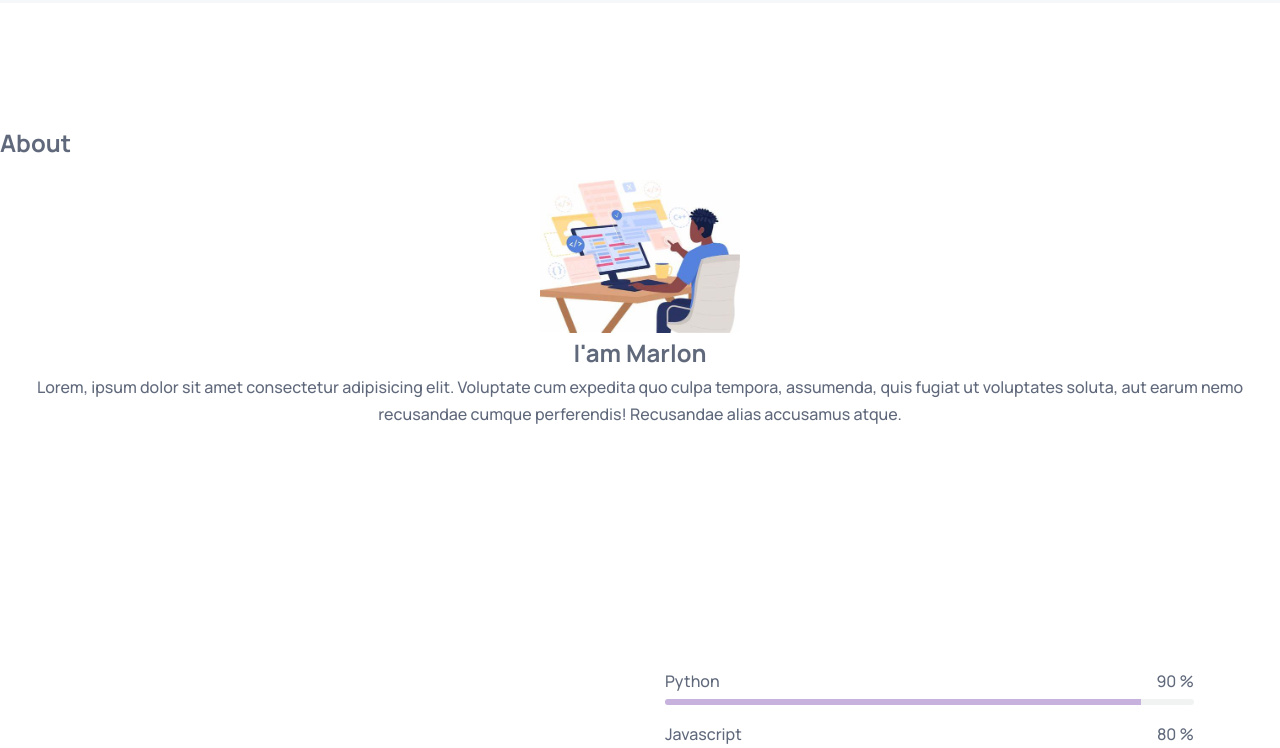
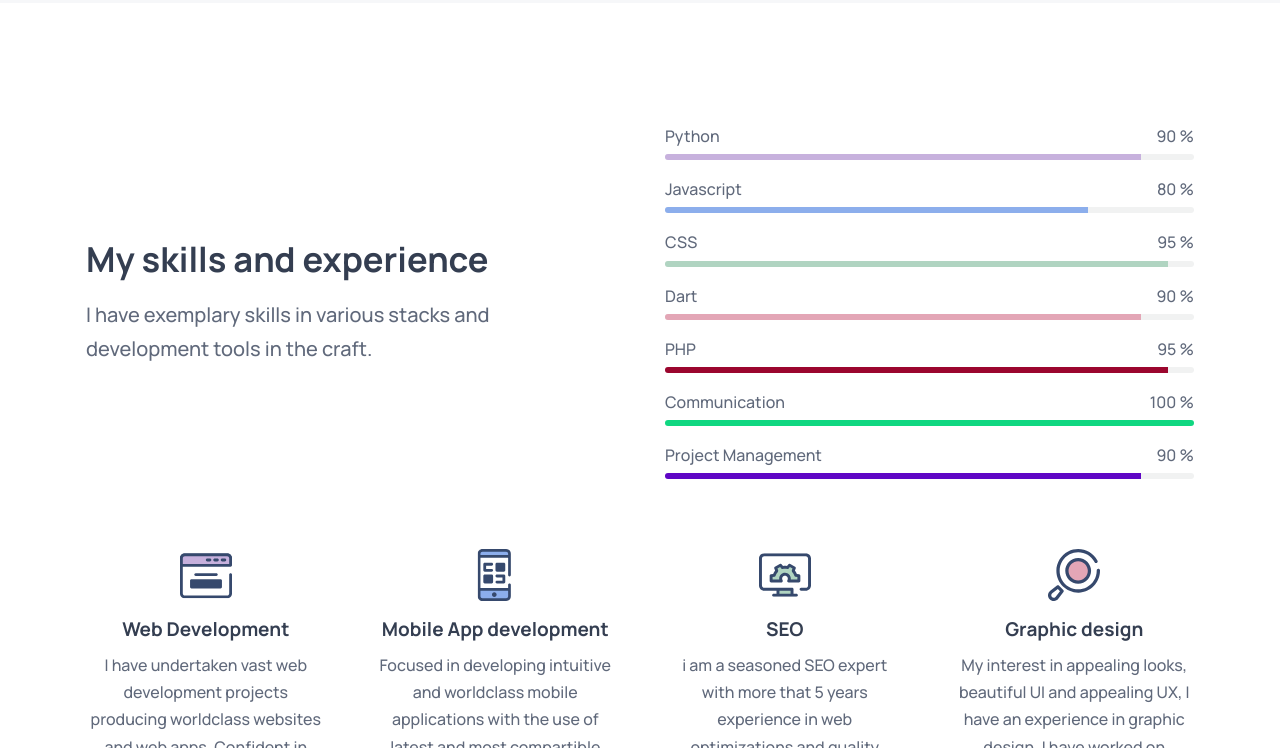
Before and after one commit to d-ogera/d-ogera.github.io, a plain HTML site: page index.html in a window 1280 px wide. Shown: the part 737-1485 px from the top of the page. Drawn offline with nearby package versions, Linux system fonts and the light colour scheme.

Commit message:
Deleted section
deleted a section element

```diff
--- a/index.html
+++ b/index.html
@@ -114,21 +114,6 @@
 
         </div>
       </section>
-
-      <section class="section about " id="about" aria-label="about">
-        <h2 class="section-title">About</h2>
-
-        <div class="about__container bd-grid">
-            <div class="about__img">
-                <img src="https://d-ogera.github.io/assets/images/dan.jpg" alt="">
-            </div>
-
-            <div>
-                <h2 class="about__subtitle">I'am Marlon</h2>
-                <p class="about__text">Lorem, ipsum dolor sit amet consectetur adipisicing elit. Voluptate cum expedita quo culpa tempora, assumenda, quis fugiat ut voluptates soluta, aut earum nemo recusandae cumque perferendis! Recusandae alias accusamus atque.</p>
-            </div>
-        </div>
-    </section>
       <section class="section about" id="about" aria-label="about">
         <div class="container">
 
```
